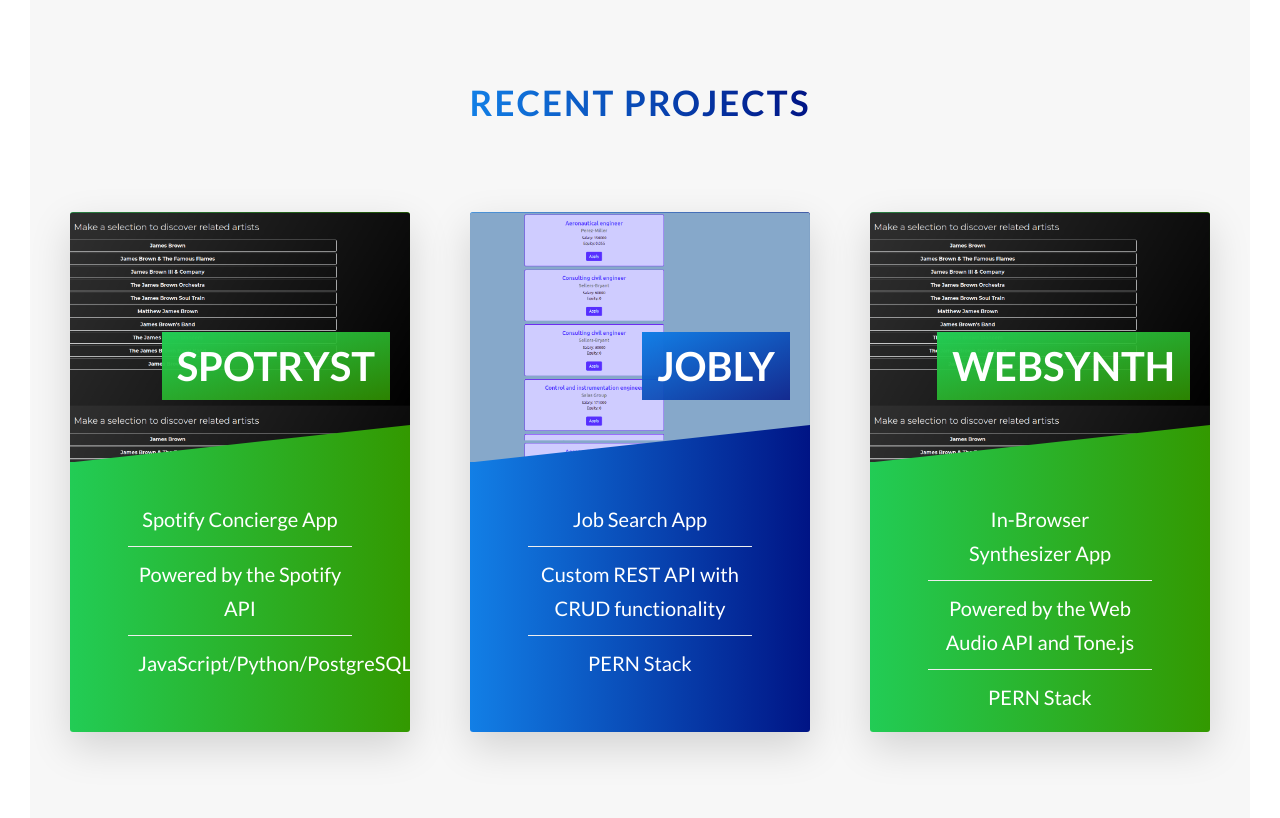
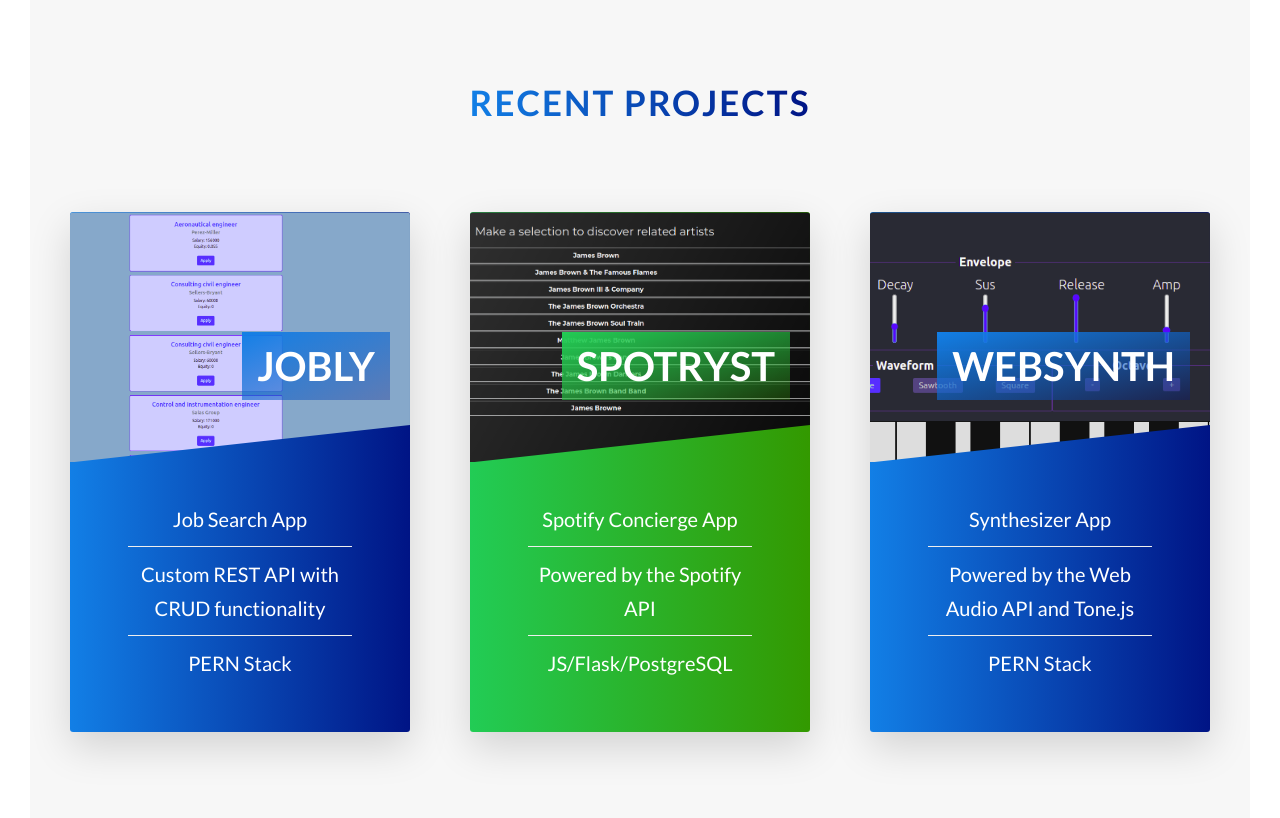
Before and after one commit to jordansteel88/jordansteel88.github.io, a website: page index.html in a window 1280 px wide. Shown: the part 2387-3205 px from the top of the page. Drawn offline with Linux system fonts and the light colour scheme.

Commit message:
add Websynth and fix URL

```diff
--- a/index.html
+++ b/index.html
@@ -165,13 +165,13 @@
                                     &nbsp;
                                 </div>
                                 <h4 class="card__heading">
-                                    <span class="card__heading-span card__heading-span--1">Spotryst</span>
+                                    <span class="card__heading-span card__heading-span--1">Jobly</span>
                                 </h4>
                                 <div class="card__details">
                                     <ul>
-                                        <li>Spotify Concierge App</li>
-                                        <li>Powered by the Spotify API</li>
-                                        <li>JavaScript/Python/PostgreSQL</li>
+                                        <li>Job Search App</li>
+                                        <li>Custom REST API with CRUD functionality</li>
+                                        <li>PERN Stack</li>
                                     </ul>
                                 </div>
                             </div>
@@ -179,12 +179,12 @@
                             <div class="card__side card__side--back card__side--back-1">
                                 <div class="card__cta">
                                     <div class="card__description-box">
-                                        <p class="card__description-text"><span class="card__description-span">Spotryst is a music discovery application that uses artist recommendations and audio analysis provided by the powerful Spotify API.</span>
-                                                                          <span class="card__description-span">It allows users to discover new artists and tracks and integrate their selections with their Spotify accounts.</span>
-                                                                          <span class="card__description-span">It was created with a Python/Flask back end, <br> a JavaScript/jQuery/Bootstrap front end, <br> and PostgreSQL/SQLAlchemy for database management.</span>
+                                        <p class="card__description-text"><span class="card__description-span">Jobly is a study in building full stack applications with traditional CRUD functionality.</span>
+                                                                          <span class="card__description-span">It uses a custom REST API on the back end that serves lorem ipsum from the database. </span>
+                                                                          <span class="card__description-span">It was created with Node/Express, <br> a React/Reactstrap front end, <br> and PostgreSQL/node-postgres for database management.</span>
                                         </p>
-                                        <a href="https://spotryst.herokuapp.com" target="_blank" class="btn btn--white u-margin-x-medium u-margin-bottom-small">SEE IT ONLINE</a>
-                                        <a href="https://github.com/jordansteel88/spotryst" target="_blank" class="btn btn--white u-margin-x-medium">SEE THE REPO</a>
+                                        <a href="https://common-cactus.surge.sh" target="_blank" class="btn btn--white u-margin-x-medium u-margin-bottom-small">SEE IT ONLINE</a>
+                                        <a href="https://github.com/jordansteel88/jobly-frontend" target="_blank" class="btn btn--white u-margin-x-medium u-margin-bottom-small">SEE THE REPO</a>
                                     </div>
                                 </div>
                             </div>
@@ -198,13 +198,13 @@
                                     &nbsp;
                                 </div>
                                 <h4 class="card__heading">
-                                    <span class="card__heading-span card__heading-span--2">Jobly</span>
+                                    <span class="card__heading-span card__heading-span--2">Spotryst</span>
                                 </h4>
                                 <div class="card__details">
                                     <ul>
-                                        <li>Job Search App</li>
-                                        <li>Custom REST API with CRUD functionality</li>
-                                        <li>PERN Stack</li>
+                                        <li>Spotify Concierge App</li>
+                                        <li>Powered by the Spotify API</li>
+                                        <li>JS/Flask/PostgreSQL</li>
                                     </ul>
                                 </div>
                             </div>
@@ -212,12 +212,12 @@
                             <div class="card__side card__side--back card__side--back-2">
                                 <div class="card__cta">
                                     <div class="card__description-box">
-                                        <p class="card__description-text"><span class="card__description-span">Jobly is a study in building full stack applications with traditional CRUD functionality.</span>
-                                                                          <span class="card__description-span">It uses a custom REST API on the back end that serves lorem ipsum from the database. </span>
-                                                                          <span class="card__description-span">It was created with a Node/Express back end, <br> a React/Reactstrap front end, <br> and PostgreSQL/node-postgres for database management.</span>
+                                        <p class="card__description-text"><span class="card__description-span">Spotryst is a music discovery application that uses artist recommendations and audio analysis provided by the powerful Spotify API.</span>
+                                                                          <span class="card__description-span">It allows users to discover new artists and tracks and integrate their selections with their Spotify accounts.</span>
+                                                                          <span class="card__description-span">It was created with Python/Flask, <br> a JavaScript/jQuery/Bootstrap front end, <br> and PostgreSQL/SQLAlchemy for database management.</span>
                                         </p>
-                                        <a href="https://common-cactus.surge.sh" target="_blank" class="btn btn--white u-margin-x-medium u-margin-bottom-small">SEE IT ONLINE</a>
-                                        <a href="https://github.com/jordansteel88/jobly-frontend" target="_blank" class="btn btn--white u-margin-x-medium u-margin-bottom-small">SEE THE REPO</a>
+                                        <a href="https://spotryst.herokuapp.com" target="_blank" class="btn btn--white u-margin-x-medium u-margin-bottom-small">SEE IT ONLINE</a>
+                                        <a href="https://github.com/jordansteel88/spotryst" target="_blank" class="btn btn--white u-margin-x-medium">SEE THE REPO</a>
                                     </div>
                                 </div>
                             </div>
@@ -226,30 +226,30 @@
 
                     <div class="col-1-of-3">
                         <div class="card">
-                            <div class="card__side card__side--front card__side--front-1">
-                                <div class="card__picture card__picture--1">
+                            <div class="card__side card__side--front card__side--front-3">
+                                <div class="card__picture card__picture--3">
                                     &nbsp;
                                 </div>
                                 <h4 class="card__heading">
-                                    <span class="card__heading-span card__heading-span--1">WebSynth</span>
+                                    <span class="card__heading-span card__heading-span--3">WebSynth</span>
                                 </h4>
                                 <div class="card__details">
                                     <ul>
-                                        <li>In-Browser Synthesizer App</li>
+                                        <li>Synthesizer App</li>
                                         <li>Powered by the Web Audio API and Tone.js</li>
                                         <li>PERN Stack</li>
                                     </ul>
                                 </div>
                             </div>
 
-                            <div class="card__side card__side--back card__side--back-1">
+                            <div class="card__side card__side--back card__side--back-3">
                                 <div class="card__cta">
                                     <div class="card__description-box">
-                                        <p class="card__description-text"><span class="card__description-span">Spotryst is a music discovery application that uses artist recommendations and audio analysis provided by the powerful Spotify API.</span>
-                                                                          <span class="card__description-span">It allows users to discover new artists and tracks and integrate their selections with their Spotify accounts.</span>
-                                                                          <span class="card__description-span">It was created with a Python/Flask back end, <br> a JavaScript/jQuery/Bootstrap front end, <br> and PostgreSQL/SQLAlchemy for database management.</span>
+                                        <p class="card__description-text"><span class="card__description-span">WebSynth is a musical synthesizer application built utilizing the Web Audio API via the Tone.js library.</span>
+                                                                          <span class="card__description-span">It allows a user to construct different traditional synthesizer sounds and maps keystrokes to the onscreen piano.</span>
+                                                                          <span class="card__description-span">It was created with Node/Express, <br> a JavaScript/React front end, <br> and PostgreSQL/node-postgres for database management.</span>
                                         </p>
-                                        <a href="http://tranquil-minister.surge.sh/" target="_blank" class="btn btn--white u-margin-x-medium u-margin-bottom-small">SEE IT ONLINE</a>
+                                        <a href="http://acid-talk.surge.sh/" target="_blank" class="btn btn--white u-margin-x-medium u-margin-bottom-small">SEE IT ONLINE</a>
                                         <a href="https://github.com/jordansteel88/WebSynth" target="_blank" class="btn btn--white u-margin-x-medium">SEE THE REPO</a>
                                     </div>
                                 </div>
--- a/sass/components/_button.scss
+++ b/sass/components/_button.scss
@@ -21,7 +21,7 @@
         box-shadow: 0 1rem 2rem rgba($color-black, 0.2);
 
         &::after {
-            transform: scaleX(1.4) scaleY(1.6);
+            transform: scaleX(1.1) scaleY(1.2);
             opacity: 0;
         }
     }
--- a/sass/components/_cards.scss
+++ b/sass/components/_cards.scss
@@ -21,10 +21,14 @@
             color: $color-white;
 
             &-1 {
+                background-image: linear-gradient(to right, $color-primary-light, $color-primary-dark);
+            }
+
+            &-2 {
                 background-image: linear-gradient(to right, $color-secondary-light, $color-secondary-dark);
             }
 
-            &-2 {
+            &-3 {
                 background-image: linear-gradient(to right, $color-primary-light, $color-primary-dark);
             }
         }
@@ -34,15 +38,15 @@
             transform: rotateY(180deg);
 
             &-1 {
+                background-image: linear-gradient(to right bottom, $color-primary-light, $color-primary-dark);
+            }
+
+            &-2 {
                 background-image: linear-gradient(to right bottom, $color-secondary-light, $color-secondary-dark);
             }
 
-            &-2 {
+            &-3 {
                 background-image: linear-gradient(to right bottom, $color-primary-light, $color-primary-dark);
-            }
-
-            &-3 {
-                background-image: linear-gradient(to right bottom, $color-tertiary-light, $color-tertiary-dark);
             }
         }
     }
@@ -65,20 +69,24 @@
         clip-path: polygon(0 0, 100% 0, 100% 85%, 0 100%);
         border-top-left-radius: 3px;
         border-top-right-radius: 3px;
+        background-size: cover;
+
+
 
         &--1 {
-            background-image: url(../img/spotryst-artists-sample.png),
+            background-image: url(../img/Jobly-sample-alt.png);
             // linear-gradient(to right bottom, $color-secondary-light, $color-secondary-dark);
         }
 
         &--2 {
-            background-image: url(../img/Jobly-sample-alt.png),
+            background-image: url(../img/spotryst-artists-sample.png);
             // linear-gradient(to right bottom, $color-primary-light, $color-primary-dark);
         }
 
         &--3 {
-            background-image: url(../img/nat-7.jpg),
-            linear-gradient(to right bottom, $color-tertiary-light, $color-tertiary-dark);
+            background-image: url(../img/websynth-sample.png);
+
+            // linear-gradient(to right bottom, $color-tertiary-light, $color-tertiary-dark);
         }
 
     }
@@ -102,20 +110,20 @@
 
         &--1 {
             background-image: linear-gradient(to right bottom,
-            rgba($color-secondary-light, 85),
-            rgba($color-secondary-dark, .85));
+            rgba($color-primary-light, 30),
+            rgba($color-primary-dark, .30));
         }
 
         &--2 {
             background-image: linear-gradient(to right bottom,
-            rgba($color-primary-light, 85),
-            rgba($color-primary-dark, .85));
+            rgba($color-secondary-light, 30),
+            rgba($color-secondary-dark, .30));
         }
 
         &--3 {
             background-image: linear-gradient(to right bottom,
-            rgba($color-tertiary-light, 85),
-            rgba($color-tertiary-dark, .85));
+            rgba($color-primary-light, 30),
+            rgba($color-primary-dark, .30));
         }
     }
 
@@ -152,7 +160,7 @@
     }
 
     &__description-text {
-        font-size: 2rem;
+        font-size: 1.6rem;
         // margin-bottom: 20%;
         // text-transform: uppercase;
     }
@@ -190,10 +198,14 @@
                 // clip-path: polygon(0 15%, 100% 0, 100% 100%, 0 100%);
 
                 &-1 {
+                    background-image: linear-gradient(to right, $color-primary-light, $color-primary-dark);
+                }
+
+                &-2 {
                     background-image: linear-gradient(to right, $color-secondary-light, $color-secondary-dark);
                 }
 
-                &-2 {
+                &-3 {
                     background-image: linear-gradient(to right, $color-primary-light, $color-primary-dark);
                 }
             }
```
Also changed, not shown: css/style.css, img/websynth-sample-3.png (added), img/websynth-sample.png (added).
